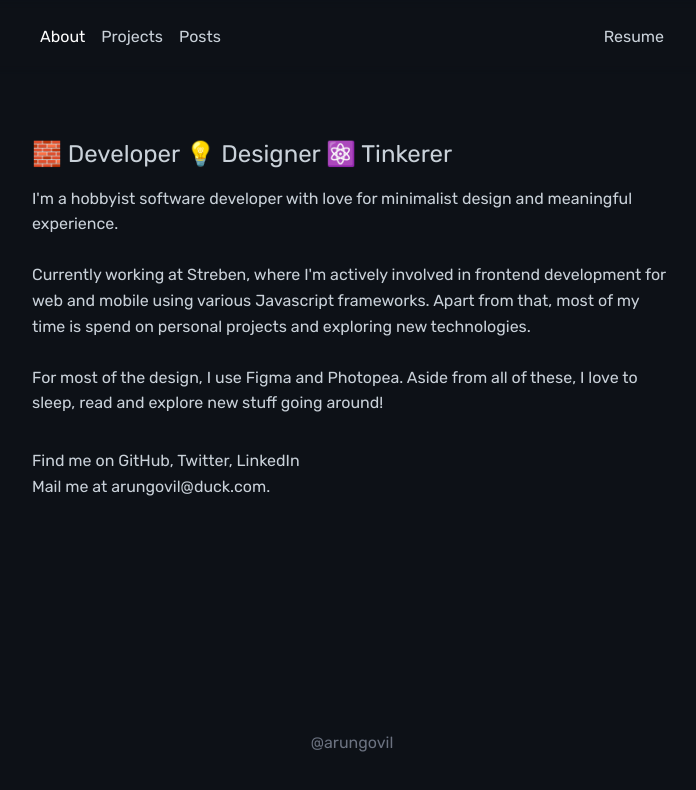
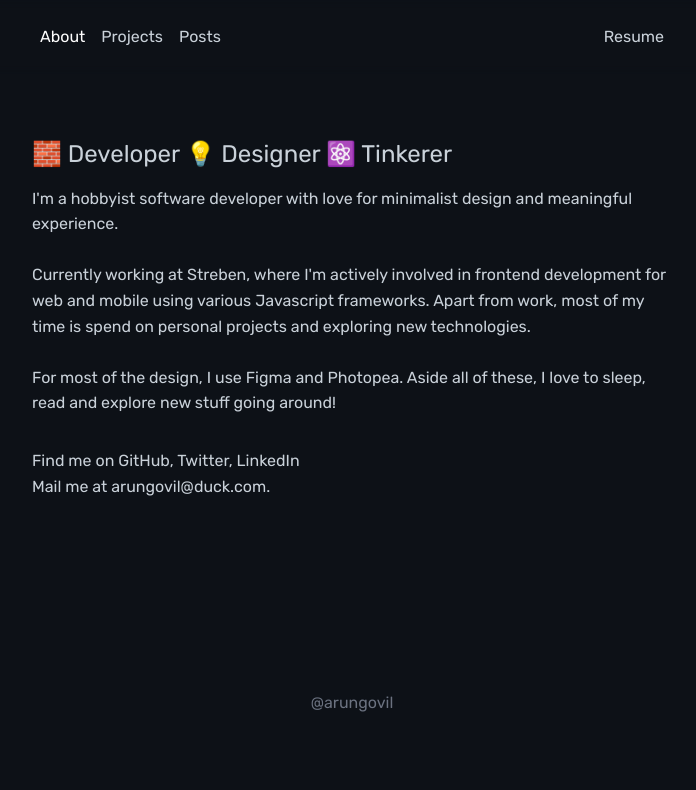
Before and after one commit to ArunGovil/arungovil.me, a Next.js app: page / in a window 1280 px wide. Shown: the top 790 px of the page, without its empty margins (288-984 px from the left). Built offline with nearby package versions, Linux system fonts and the light colour scheme.

Commit message:
update/styles/url

```diff
--- a/components/About.tsx
+++ b/components/About.tsx
@@ -2,7 +2,7 @@ import Link from "next/link";
 
 export default function About() {
   return (
-    <div className="flex flex-col p-4 w-full max-w-2xl min-h-[70vh] mt-12">
+    <div className="flex flex-col p-4 w-full max-w-2xl min-h-[65vh] mt-12">
       <p className="text-2xl">🧱 Developer 💡 Designer ⚛️ Tinkerer</p>
       <p className="mt-4">
         I&apos;m a hobbyist software developer with love for minimalist design
@@ -12,14 +12,14 @@ export default function About() {
         Currently working at{" "}
         <a href="https://www.strebentechnik.com">Streben</a>, where I&apos;m
         actively involved in frontend development for web and mobile using
-        various Javascript frameworks. Apart from that, most of my time is spend
+        various Javascript frameworks. Apart from work, most of my time is spend
         on
         <Link href="/projects"> personal projects</Link> and exploring new
         technologies.
         <br />
         <br />
-        For most of the design, I use Figma and Photopea. Aside from all of
-        these, I love to sleep, read and explore new stuff going around!
+        For most of the design, I use Figma and Photopea. Aside all of these, I
+        love to sleep, read and explore new stuff going around!
       </p>
       <p className="mt-8">
         Find me on <a href="https://github.com/ArunGovil">GitHub,</a>
--- a/components/Header.tsx
+++ b/components/Header.tsx
@@ -1,6 +1,4 @@
-import Image from "next/image";
 import Link from "next/link";
-import { useState } from "react";
 import { useRouter } from "next/router";
 
 export const technology = [
@@ -70,7 +68,7 @@ export default function Header() {
           </div>
         )}
         <a
-          href="https://rb.gy/kn2qta"
+          href="https://rb.gy/duljna"
           target="_blank"
           rel="noreferrer"
           className="bg-opacity-50 rounded-lg cursor-pointer flex hover:text-white"
--- a/pages/posts/index.tsx
+++ b/pages/posts/index.tsx
@@ -51,7 +51,7 @@ export default function Blog(props: {
       </Head>
       <main className="flex flex-col items-center">
         <AppLayout showSearch={false}>
-          <div className="flex min-h-[70vh] flex-col justify-start p-4 w-full max-w-2xl mt-12">
+          <div className="flex min-h-[65vh] flex-col justify-start p-4 w-full max-w-2xl mt-12">
             <p className="text-2xl">Posts</p>
             <div className="mt-4 grid grid-cols-1 gap-4">
               {props.posts.map(
```
